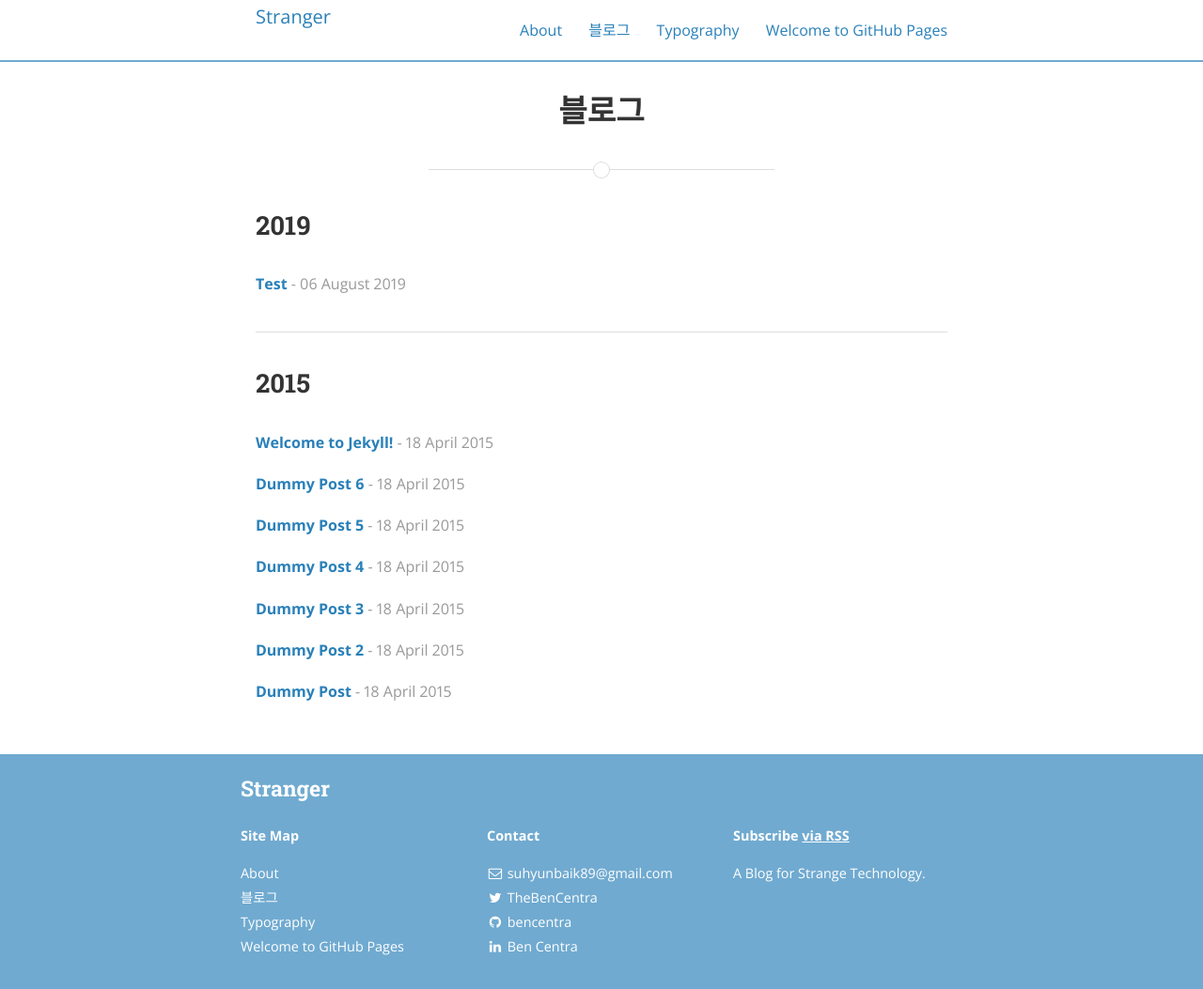
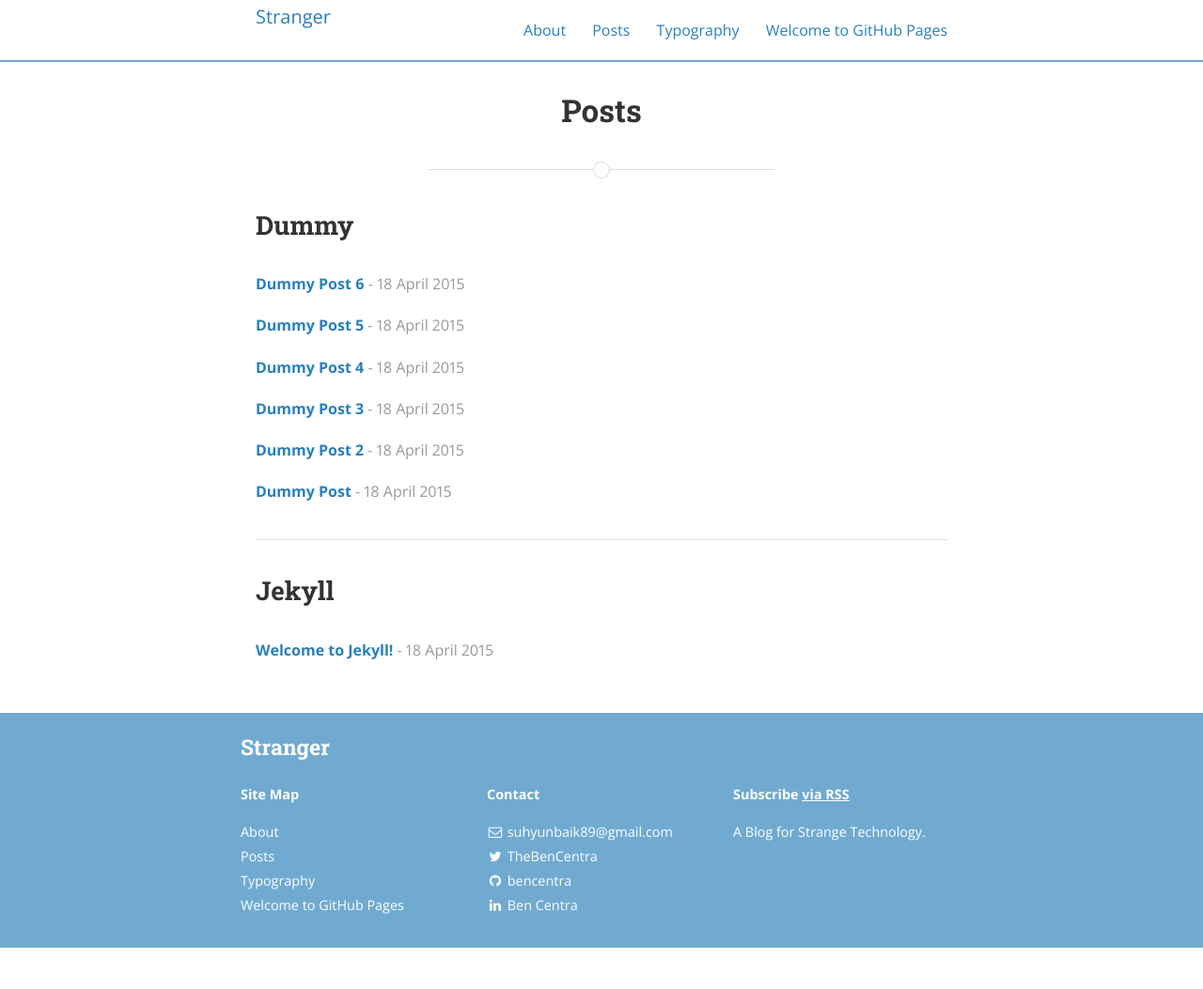
Before and after one commit to suhyunbaik/suhyunbaik.github.io, a Jekyll site: the page built from posts.html, in a window 1280 px wide. Shown: the whole page at 94% size. Built offline with Jekyll 4.4.1, drawn with Linux system fonts in a browser that asks for light colours; nearby versions of some CDN libraries; a style sheet for code colours, icons or effects is not loaded; after the commit the page ends 1009 px from its top, so only the background shows below that.

Commit message:
Feat: add dummy posts

```diff
--- a/posts.html
+++ b/posts.html
@@ -1,26 +1,27 @@
 ---
 layout: page
-title: "블로그"
+title: "Posts"
 permalink: /posts/
 ---
 
-{% for post in site.posts %}
-  {% assign post_year = post.date | date: '%Y' %}
-  {% if post_year != year %}
-    {% assign year = post_year %}
-    {% if forloop.first == false %}
-      <hr>
+{% for category in site.categories %}
+  {% capture cat %}{{ category | first }}{% endcapture %}
+  <h2 id="{{cat}}">{{ cat | capitalize }}</h2>
+  {% for desc in site.descriptions %}
+    {% if desc.cat == cat %}
+      <p class="desc"><em>{{ desc.desc }}</em></p>
     {% endif %}
-    <h2 id="{{ post_year }}">{{ post_year }}</h2>
-  {% endif %}
+  {% endfor %}
   <ul class="posts-list">
+  {% for post in site.categories[cat] %}
     <li>
       <strong>
         <a href="{{ post.url | prepend: site.baseurl }}">{{ post.title }}</a>
       </strong>
-      <span class="post-date">- {{ post.date | date_to_long_string }}</span><br>
+      <span class="post-date">- {{ post.date | date_to_long_string }}</span>
     </li>
+  {% endfor %}
   </ul>
+  {% if forloop.last == false %}<hr>{% endif %}
 {% endfor %}
-
 <br>
```
Also changed, not shown: index.html (+32 -21 lines), README.md, _posts/2019-08-06-test.md (deleted).
